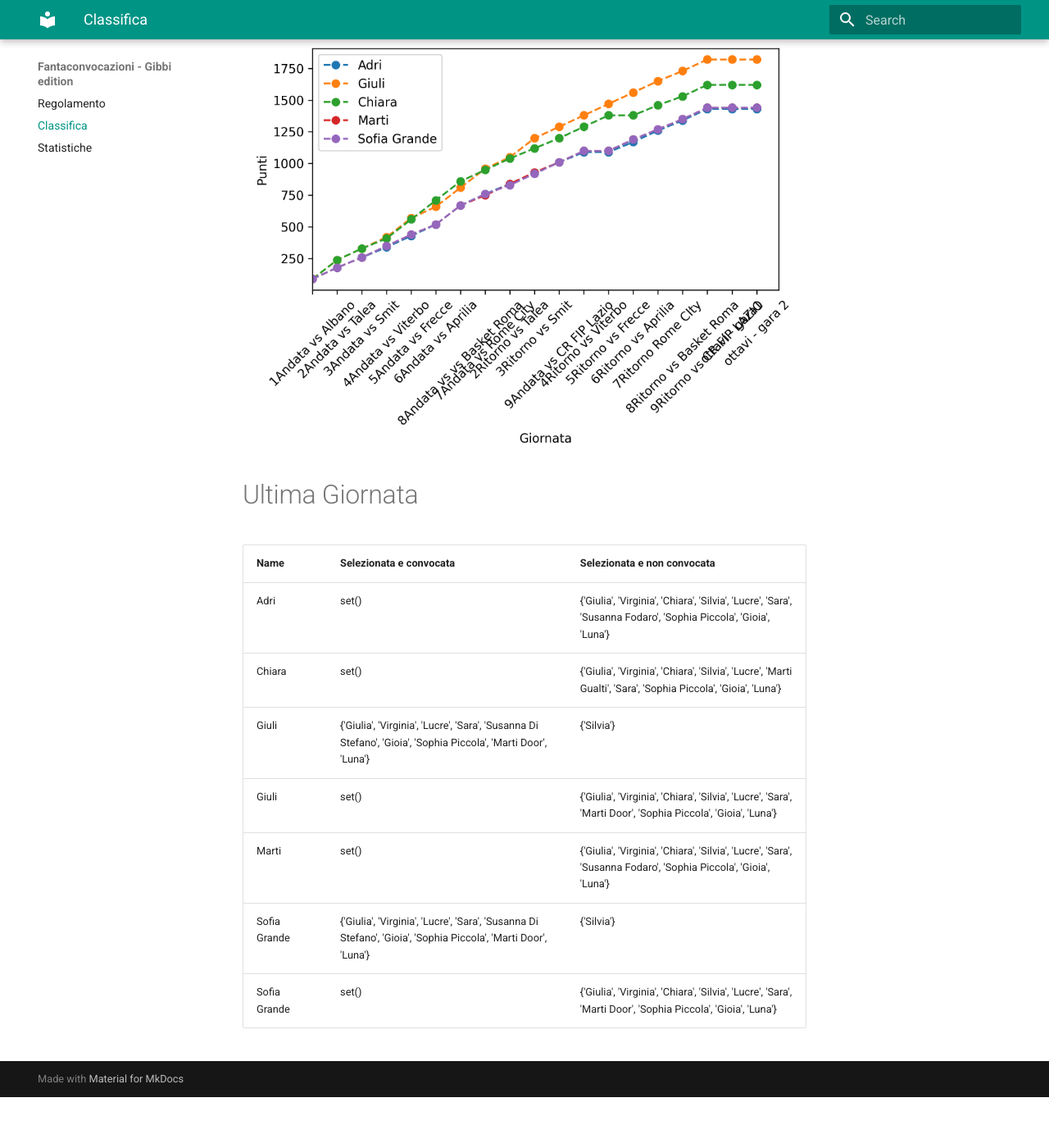
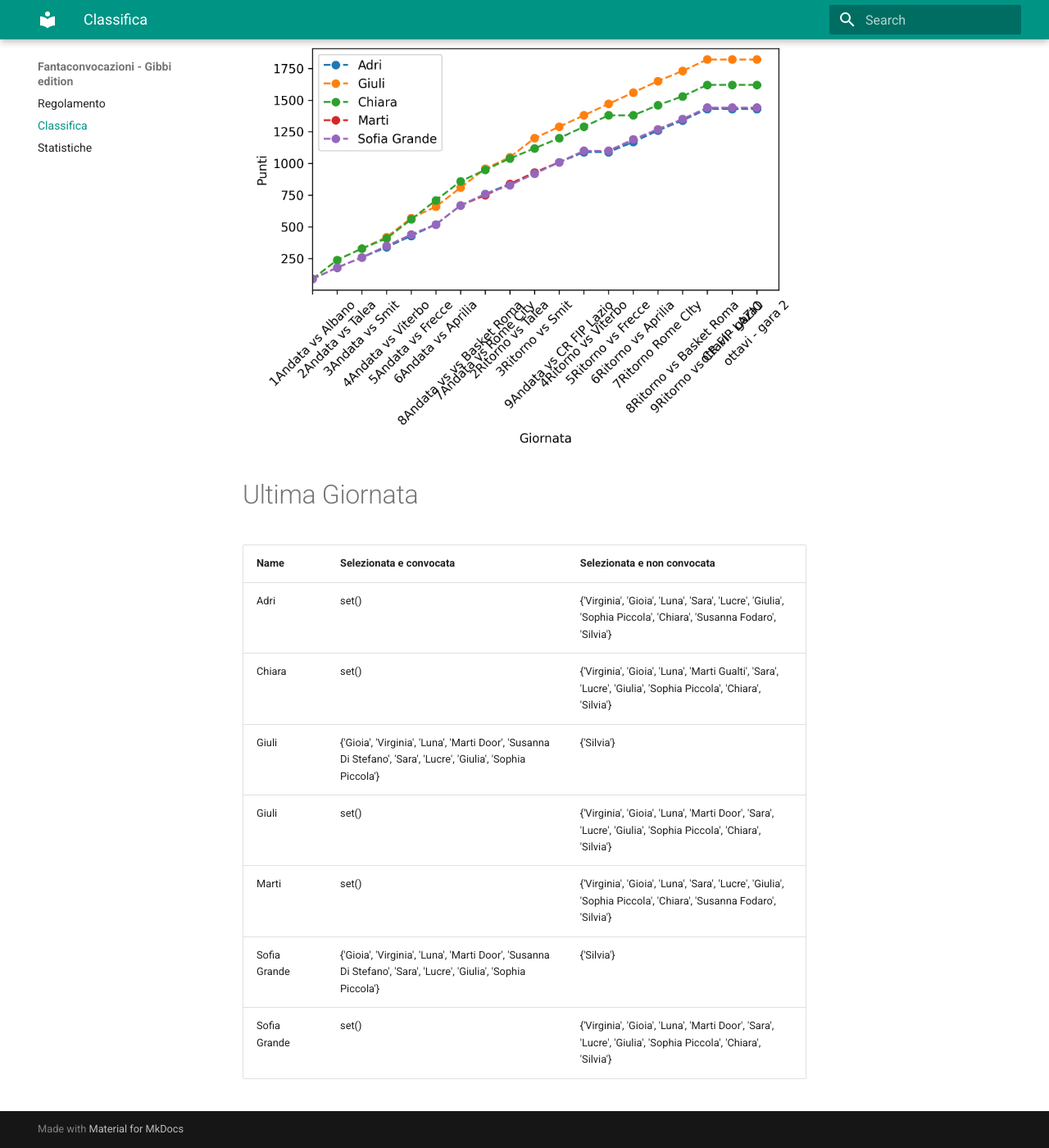
Before and after one commit to martinig94/fantagibbi, an MkDocs documentation site: the page built from docs/Classifica.md, in a window 1280 px wide and 1400 px high, scrolled down 565 px. Shown: the whole window at 82% size. Built offline with MkDocs 1.6.1 and Material for MkDocs 9.7.7, drawn with Linux system fonts in a browser that asks for light colours; before the commit the page ends 1903 px from its top, so only the background shows below that.

Commit message:
Auto-update from main.py

```diff
--- a/docs/Classifica.md
+++ b/docs/Classifica.md
@@ -18,11 +18,11 @@
 <!-- START_TABLE CORRECT -->
 | Name         | Selezionata e convocata                                                                                        | Selezionata e non convocata                                                                                      |
 |:-------------|:---------------------------------------------------------------------------------------------------------------|:-----------------------------------------------------------------------------------------------------------------|
-| Adri         | set()                                                                                                          | {'Giulia', 'Virginia', 'Chiara', 'Silvia', 'Lucre', 'Sara', 'Susanna Fodaro', 'Sophia Piccola', 'Gioia', 'Luna'} |
-| Chiara       | set()                                                                                                          | {'Giulia', 'Virginia', 'Chiara', 'Silvia', 'Lucre', 'Marti Gualti', 'Sara', 'Sophia Piccola', 'Gioia', 'Luna'}   |
-| Giuli        | {'Giulia', 'Virginia', 'Lucre', 'Sara', 'Susanna Di Stefano', 'Gioia', 'Sophia Piccola', 'Marti Door', 'Luna'} | {'Silvia'}                                                                                                       |
-| Giuli        | set()                                                                                                          | {'Giulia', 'Virginia', 'Chiara', 'Silvia', 'Lucre', 'Sara', 'Marti Door', 'Sophia Piccola', 'Gioia', 'Luna'}     |
-| Marti        | set()                                                                                                          | {'Giulia', 'Virginia', 'Chiara', 'Silvia', 'Lucre', 'Sara', 'Susanna Fodaro', 'Sophia Piccola', 'Gioia', 'Luna'} |
-| Sofia Grande | {'Giulia', 'Virginia', 'Lucre', 'Sara', 'Susanna Di Stefano', 'Gioia', 'Sophia Piccola', 'Marti Door', 'Luna'} | {'Silvia'}                                                                                                       |
-| Sofia Grande | set()                                                                                                          | {'Giulia', 'Virginia', 'Chiara', 'Silvia', 'Lucre', 'Sara', 'Marti Door', 'Sophia Piccola', 'Gioia', 'Luna'}     |
+| Adri         | set()                                                                                                          | {'Virginia', 'Gioia', 'Luna', 'Sara', 'Lucre', 'Giulia', 'Sophia Piccola', 'Chiara', 'Susanna Fodaro', 'Silvia'} |
+| Chiara       | set()                                                                                                          | {'Virginia', 'Gioia', 'Luna', 'Marti Gualti', 'Sara', 'Lucre', 'Giulia', 'Sophia Piccola', 'Chiara', 'Silvia'}   |
+| Giuli        | {'Gioia', 'Virginia', 'Luna', 'Marti Door', 'Susanna Di Stefano', 'Sara', 'Lucre', 'Giulia', 'Sophia Piccola'} | {'Silvia'}                                                                                                       |
+| Giuli        | set()                                                                                                          | {'Virginia', 'Gioia', 'Luna', 'Marti Door', 'Sara', 'Lucre', 'Giulia', 'Sophia Piccola', 'Chiara', 'Silvia'}     |
+| Marti        | set()                                                                                                          | {'Virginia', 'Gioia', 'Luna', 'Sara', 'Lucre', 'Giulia', 'Sophia Piccola', 'Chiara', 'Susanna Fodaro', 'Silvia'} |
+| Sofia Grande | {'Gioia', 'Virginia', 'Luna', 'Marti Door', 'Susanna Di Stefano', 'Sara', 'Lucre', 'Giulia', 'Sophia Piccola'} | {'Silvia'}                                                                                                       |
+| Sofia Grande | set()                                                                                                          | {'Virginia', 'Gioia', 'Luna', 'Marti Door', 'Sara', 'Lucre', 'Giulia', 'Sophia Piccola', 'Chiara', 'Silvia'}     |
 <!-- END_TABLE CORRECT -->
```
